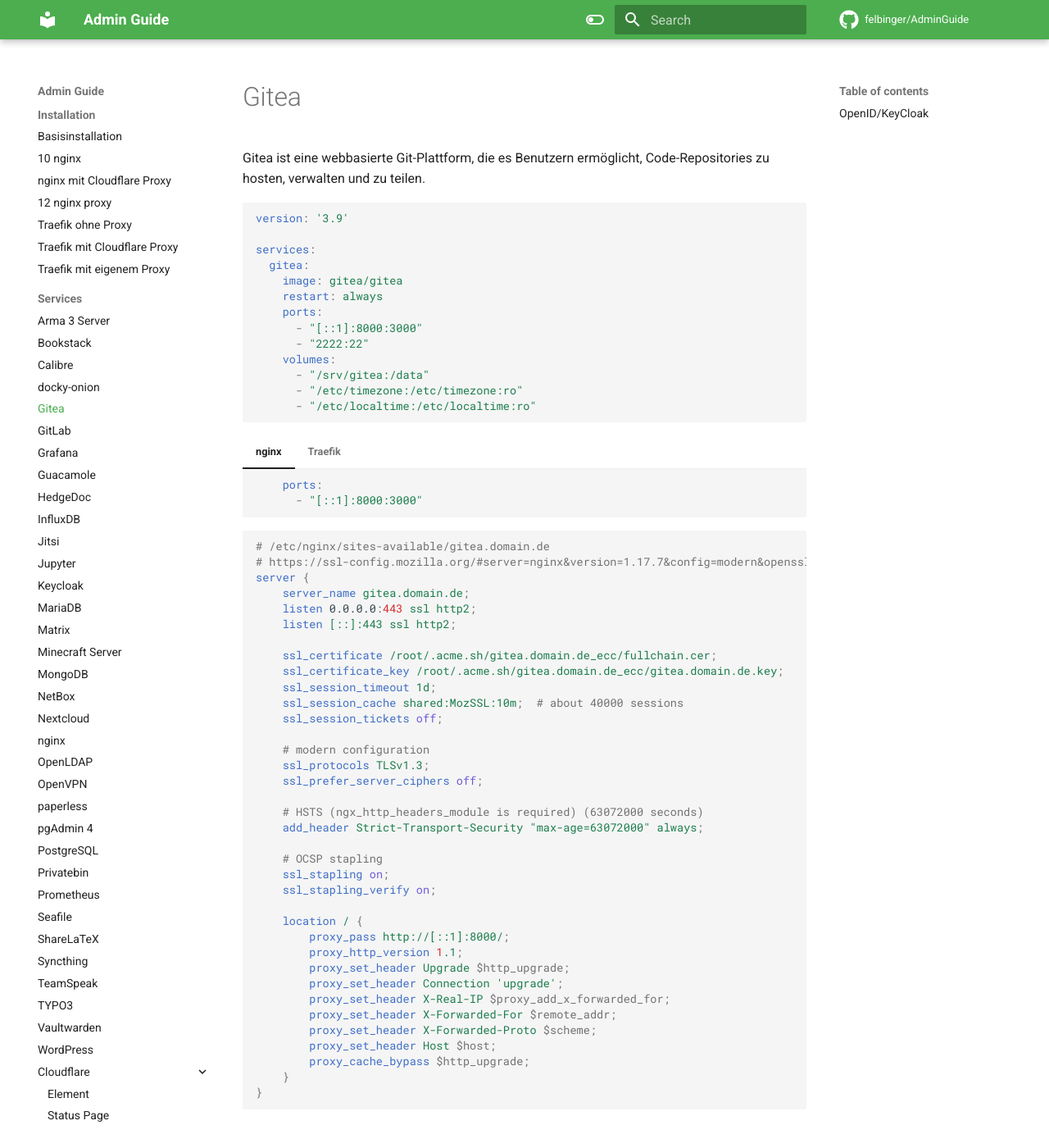
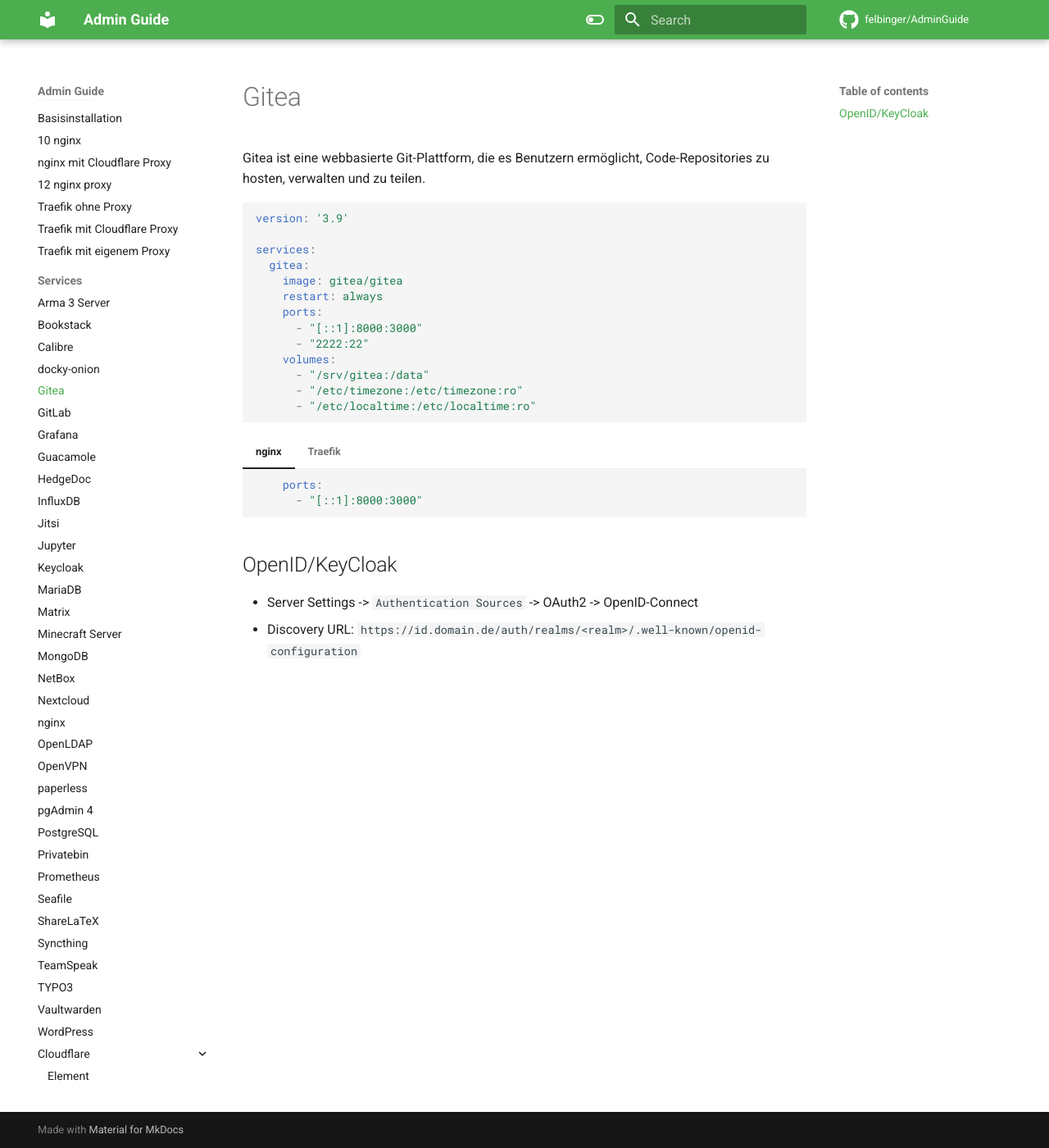
Before and after one commit to felbinger/AdminGuide, an MkDocs documentation site: the page built from docs/services/gitea.md, in a window 1280 px wide and 1400 px high. Shown: the whole window at 82% size. Built offline with MkDocs 1.6.1 and Material for MkDocs 9.7.7, drawn with Linux system fonts in a browser that asks for light colours; comment, search, counter and statistics services are not loaded.

Commit message:
rebased on newest version

````diff
--- a/docs/services/gitea.md
+++ b/docs/services/gitea.md
@@ -24,46 +24,6 @@ services:
         ports:
           - "[::1]:8000:3000"
     ```
-
-    ```nginx
-    # /etc/nginx/sites-available/gitea.domain.de
-    # https://ssl-config.mozilla.org/#server=nginx&version=1.17.7&config=modern&openssl=1.1.1d&guideline=5.6
-    server {
-        server_name gitea.domain.de;
-        listen 0.0.0.0:443 ssl http2;
-        listen [::]:443 ssl http2;
-
-        ssl_certificate /root/.acme.sh/gitea.domain.de_ecc/fullchain.cer;
-        ssl_certificate_key /root/.acme.sh/gitea.domain.de_ecc/gitea.domain.de.key;
-        ssl_session_timeout 1d;
-        ssl_session_cache shared:MozSSL:10m;  # about 40000 sessions
-        ssl_session_tickets off;
-
-        # modern configuration
-        ssl_protocols TLSv1.3;
-        ssl_prefer_server_ciphers off;
-
-        # HSTS (ngx_http_headers_module is required) (63072000 seconds)
-        add_header Strict-Transport-Security "max-age=63072000" always;
-
-        # OCSP stapling
-        ssl_stapling on;
-        ssl_stapling_verify on;
-
-        location / {
-            proxy_pass http://[::1]:8000/;
-            proxy_http_version 1.1;
-            proxy_set_header Upgrade $http_upgrade;
-            proxy_set_header Connection 'upgrade';
-            proxy_set_header X-Real-IP $proxy_add_x_forwarded_for;
-            proxy_set_header X-Forwarded-For $remote_addr;
-            proxy_set_header X-Forwarded-Proto $scheme;
-            proxy_set_header Host $host;
-            proxy_cache_bypass $http_upgrade;
-        }
-    }
-    ```
-
 === "Traefik"
     ```yaml
         labels:
````
Also changed, not shown: docs/services/jitsi.md (+14 -12 lines).
